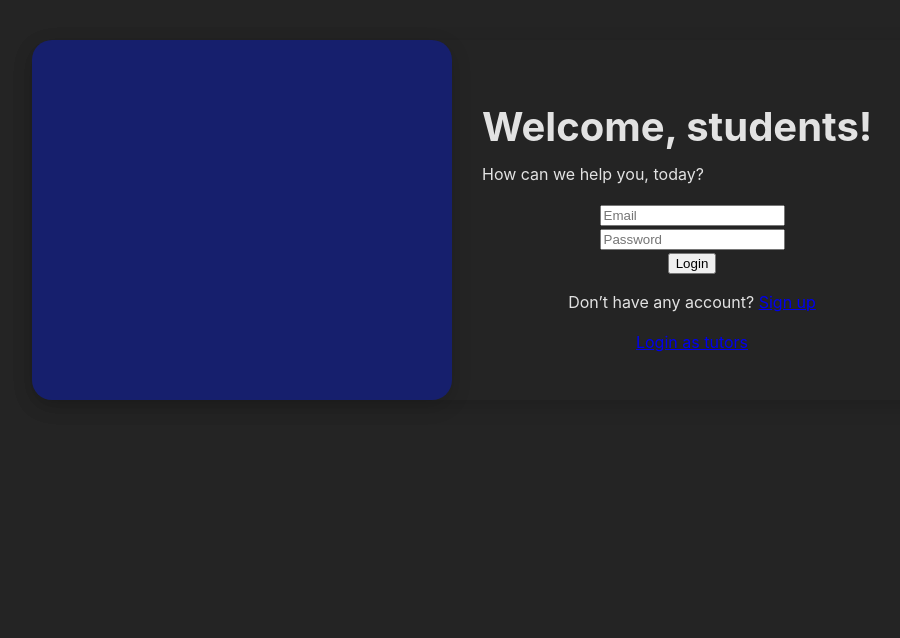
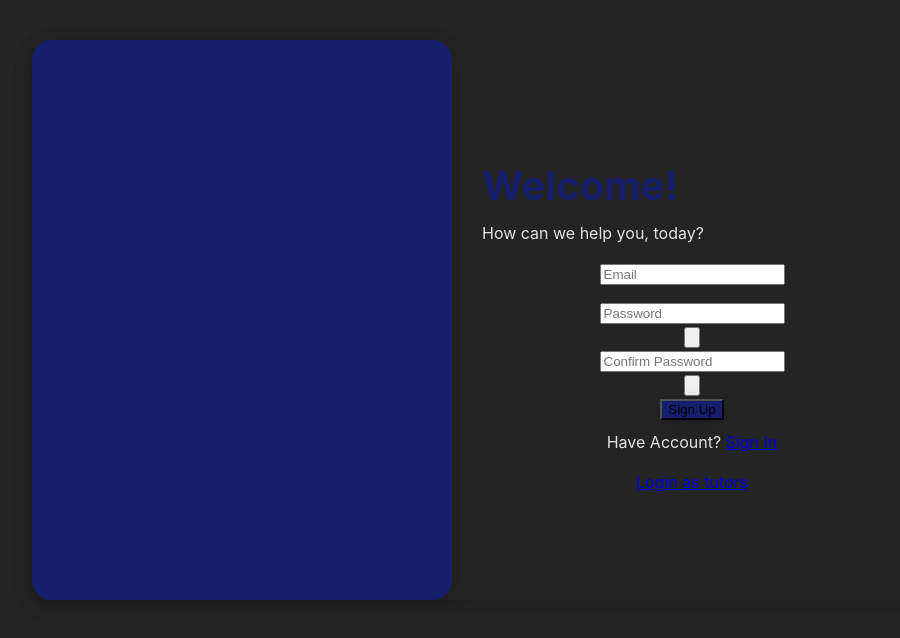
Before and after one commit to kaylaatsila/tutoring, a React (Vite) app: page / in a window 1280 px wide. Shown: the top 638 px of the page, without its empty margins (8-908 px from the left). Built offline with nearby package versions, Linux system fonts and the light colour scheme.

Commit message:
update registerScreen #2

```diff
--- /dev/null
+++ b/src/features/Register/screens/RegisterScreen/RegisterScreen.css
@@ -0,0 +1,14 @@
+#root {
+    margin: 0 auto;
+}
+
+.register-background {
+    width: 900px;
+    height: 70vh;
+    display: flex;
+    box-shadow: 0px 6px 20px rgba(0, 0, 0, 0.15);
+    border-radius: 20px;
+    background-image: url('/assets/backgroundImage.png');
+    background-size: cover;
+    background-position: center;
+}
--- a/src/features/Register/screens/RegisterScreen/RegisterScreen.jsx
+++ b/src/features/Register/screens/RegisterScreen/RegisterScreen.jsx
@@ -1,31 +1,45 @@
-import {TextInput,PasswordInput,Paper,Title,Text,Container,Button,Group,Flex,} from "@mantine/core";
+import { TextInput, PasswordInput, Paper, Title, Text, Button, Stack } from "@mantine/core";
+import { useDisclosure } from '@mantine/hooks';
+
+import './RegisterScreen.css';
 
 export default function RegisterScreen() {
+  const [visible, { toggle }] = useDisclosure(false);
+
   return (
-    <Container fluid h={100}>
-      <Paper style={{ width: "900px", height: "100%", display: "flex", boxShadow: "0px 6px 20px rgba(0, 0, 0, 0.15)", borderRadius:"20px" }}>
-        <div style={{backgroundColor: "#161f6d",width: "100%",boxShadow: "0px 6px 20px rgba(0, 0, 0, 0.15)", borderRadius:"20px"}}></div>
+    <Paper style={{ width: "900px", height: "70vh", display: "flex", boxShadow: "0px 6px 20px rgba(0, 0, 0, 0.15)", borderRadius: "20px" }}>
+      <div style={{ backgroundColor: "#161f6d", width: "100%", boxShadow: "0px 6px 20px rgba(0, 0, 0, 0.15)", borderRadius: "20px" }}></div>
 
-        <div style={{width: "100%",padding: "30px"}}>
-          <div style={{width: "100%"}}>
-            <Title style={{fontSize:"30pt", textAlign:"start", marginBottom:"5px"}}>Welcome, students!</Title>
-            <Text size="md" style={{textAlign:"start", marginTop:"3px"}} >How can we help you, today?</Text>
+      <div style={{ width: "100%", padding: "30px", alignContent: "center" }}>
+        <div style={{ width: "100%" }}>
+          <Title style={{ fontSize: "30pt", textAlign: "start", marginBottom: "5px", color: "#161f6d" }}>Welcome!</Title>
+          <Text size="md" style={{ textAlign: "start", marginTop: "3px" }} >How can we help you, today?</Text>
 
-            <form style={{width:"100%", textAlign:"center", marginBottom:"5px"}}>
-              <TextInput placeholder="Email" required mt="md"/>
-              <TextInput placeholder="Password" required mt="md"/>
-              <Button fullWidth> Login</Button>
-            </form>
+          <form style={{ width: "100%", textAlign: "center", marginBottom: "5px" }}>
+            <TextInput placeholder="Email" required mt="md" style={{marginBottom:"15px"}} />
+            <Stack>
+              <PasswordInput
+                placeholder="Password"
+                visible={visible}
+                onVisibilityChange={toggle}
+              />
+              <PasswordInput
+                placeholder="Confirm Password"
+                visible={visible}
+                onVisibilityChange={toggle}
+              />
+            </Stack>
+            <Button fullWidth style={{ backgroundColor: "#161f6d", boxShadow: "0px 6px 20px rgba(0, 0, 0, 0.15)" }}> Sign Up</Button>
+          </form>
 
-            <Text size="sm">Don’t have any account?{" "}
-              <Text component="a" href="#" color="blue"> Sign up </Text>
-            </Text>
-            <Text size="sm">
-              <Text component="a" href="#" color="blue">Login as tutors</Text>
-            </Text>
-          </div>
+          <Text size="sm" style={{ textAlign: "center", marginTop: "10px" }}> Have Account?{" "}
+            <Text component="a" href="#" color="#161f6d"> Sign In </Text>
+          </Text>
+          <Text size="sm" style={{ textAlign: "center" }}>
+            <Text component="a" href="#" color="#161f6d">Login as tutors</Text>
+          </Text>
         </div>
-      </Paper>
-    </Container>
+      </div>
+    </Paper>
   );
 }
```
